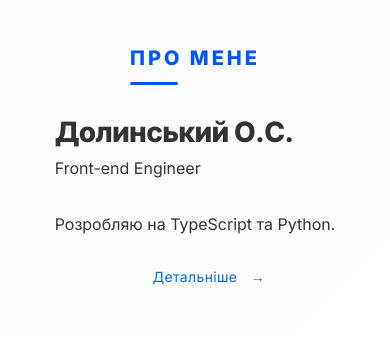
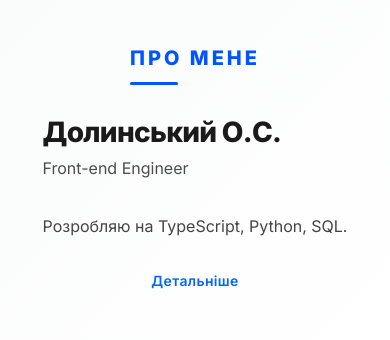
Before and after one commit to alexdolya08170-web/routers, a React (Vite) app: page / in a window 390 px wide. Shown: the part 1312-1652 px from the top of the page. Built offline with nearby package versions, Linux system fonts and the light colour scheme.

Commit message:
Update page

```diff
--- a/src/components/Footer.tsx
+++ b/src/components/Footer.tsx
@@ -14,7 +14,7 @@ export function Footer() {
       <p className={styles.subtitle}>
         Давайте обговоримо деталі
       </p>
-      <a href="mailto:your@email.com" className={styles.button}>
+      <a href="mailto:alexdolya08170@gmail.com" className={styles.button}>
         Зв'язатися зі мною
       </a>
     </div>
--- a/src/routes/index.module.scss
+++ b/src/routes/index.module.scss
@@ -1,11 +1,7 @@
-/* =========================================
-   GLOBAL SMOOTH SCROLL (Додати в початок)
-   ========================================= */
 :global {
   html {
     scroll-behavior: smooth;
   }
-
   @media (prefers-reduced-motion: reduce) {
     html {
       scroll-behavior: auto;
@@ -13,9 +9,6 @@
   }
 }
 
-  /* =========================================
-     ANIMATIONS
-     ========================================= */
 @keyframes fadeInUp {
   from { opacity: 0; transform: translateY(2rem); }
   to { opacity: 1; transform: translateY(0); }
@@ -42,10 +35,14 @@
   100% { transform: translate(-20px, 20px) scale(0.95); }
 }
 
-  /* =========================================
-     BASE RESET & TYPOGRAPHY
-     ========================================= */
 *, *::before, *::after { box-sizing: border-box; }
+
+html, body {
+  width: 100%;
+  overflow-x: hidden;
+  margin: 0;
+  padding: 0;
+}
 
 :root {
   -webkit-font-smoothing: antialiased;
@@ -63,12 +60,10 @@
   letter-spacing: 0;
 }
 
-  /* =========================================
-     FADE IN SECTION
-     ========================================= */
 .homePage {
   width: 100%;
   overflow-x: hidden;
+  position: relative;
 }
 
 .parallaxShape {
@@ -89,14 +84,13 @@
   }
 }
 
-  /* =========================================
-     HERO SECTION
-     ========================================= */
 .hero {
   position: relative;
   width: 100%;
+  max-width: 100vw;
   min-height: 100vh;
   overflow: hidden;
+  overflow-x: hidden;
   display: flex;
   align-items: center;
   justify-content: flex-start;
@@ -104,13 +98,11 @@
   background-color: #0055ff;
   background-image: radial-gradient(circle at 50% 50%, #0066ff 0%, #0044cc 100%);
   z-index: 1;
-    will-change: contents;
 
   &::before {
     content: '';
     position: absolute;
-      top: 0; left: 0;
-      width: 100%; height: 100%;
+    inset: 0;
     background-image:
       linear-gradient(rgba(255,255,255,0.05) 1px, transparent 1px),
       linear-gradient(90deg, rgba(255,255,255,0.05) 1px, transparent 1px);
@@ -130,6 +122,8 @@
     animation: moveBlob 20s infinite alternate ease-in-out;
     will-change: transform;
     z-index: 1;
+    max-width: 100vw;
+    max-height: 100vh;
   }
 
   .glowBlob__1 {
@@ -180,6 +174,7 @@
     position: relative;
     z-index: 10;
     max-width: 700px;
+    width: 100%;
     color: white;
     text-align: left;
     padding-left: 100px;
@@ -210,16 +205,14 @@
     font-weight: 400;
     line-height: 1.5;
     color: inherit;
-      font-size: 1.125rem;
+    font-size: clamp(0.875rem, 2.5vw, 1.25rem);
     line-height: 1.75;
-      font-size: 14px;
     font-weight: 500;
     margin-bottom: 3rem;
     color: rgba(255,255,255,0.95);
     max-width: 600px;
     animation-delay: 0.2s;
     letter-spacing: 0.025em;
-      font-size: clamp(0.875rem, 2.5vw, 1.25rem);
   }
 
   @media (max-width: 768px) {
@@ -238,26 +231,20 @@
     }
 
     &__title {
-        font-family: 'Inter', 'Segoe UI', 'Roboto', 'Helvetica Neue', Arial, sans-serif;
       font-weight: 800;
       line-height: 1.1;
       letter-spacing: -0.025em;
       color: inherit;
-        font-size: clamp(2rem, 6vw, 3.5rem);
       font-size: clamp(2rem, 8vw, 3rem) !important;
       text-align: left;
       margin-bottom: 0.75rem;
     }
 
     &__subtitle {
-        font-family: 'Inter', 'Segoe UI', 'Roboto', 'Helvetica Neue', Arial, 'Noto Sans', 'Liberation Sans', sans-serif;
-        font-weight: 400;
-        line-height: 1.5;
+      font-weight: 600;
+      line-height: 1.75;
       color: inherit;
-        font-size: 1.125rem;
-        line-height: 1.75;
       font-size: clamp(1.125rem, 4vw, 1.5rem) !important;
-        font-weight: 600;
       text-align: left;
       margin-bottom: 2rem;
       max-width: 100%;
@@ -274,9 +261,6 @@
   }
 }
 
-  /* =========================================
-     ABOUT SECTION
-     ========================================= */
 .about {
   padding: 6rem 10%;
   background: linear-gradient(135deg, #f8f9fa 0%, white 100%);
@@ -308,17 +292,15 @@
 
   .title {
     font-family: 'Inter', 'Segoe UI', 'Roboto', 'Helvetica Neue', Arial, sans-serif;
-      font-size: 2rem;
+    font-size: 1.5rem;
     font-weight: 800;
     text-transform: uppercase;
-      letter-spacing: 2px;
+    letter-spacing: 0.15em;
     color: #0055ff;
     margin-bottom: 2.5rem;
     display: inline-block;
     position: relative;
     text-align: left;
-      font-size: 1.5rem;
-      letter-spacing: 0.15em;
 
     &::after {
       content: '';
@@ -351,11 +333,8 @@
     line-height: 1.5;
     color: inherit;
     font-size: 1rem;
-      color: #666;
+    color: rgba(0,0,0, 0.7);
     margin-bottom: 2rem;
-      font-weight: 500;
-      color: rgba(0,0,0, 0.7);
-      font-weight: 400;
     text-align: left;
   }
 
@@ -394,18 +373,12 @@
     align-items: center;
     font-size: 0.875rem;
     font-weight: 600;
-      color: #0055ff;
+    color: #0066ff;
     text-decoration: none;
     transition: transform 0.2s ease, color 0.2s ease;
-      font-family: 'Inter', 'Segoe UI', 'Roboto', 'Helvetica Neue', Arial, 'Noto Sans', 'Liberation Sans', sans-serif;
-      font-weight: 400;
-      line-height: 1.5;
-      color: inherit;
-      font-size: 0.875rem;
     line-height: 1.3;
     margin-top: 0.5rem;
     letter-spacing: 0.025em;
-      color: #0066ff;
     position: relative;
 
     &:hover {
@@ -418,15 +391,6 @@
       margin-left: 0.5rem;
       transition: transform 0.2s ease;
       font-weight: 700;
-        width: auto;
-        height: auto;
-        bottom: auto;
-        left: 90px;
-        top: 0px;
-        background: none;
-        border: none;
-        transform: none;
-        transform-origin: initial;
     }
 
     &:hover::after {
@@ -512,25 +476,15 @@
       margin-bottom: 2rem;
     }
     .name {
-        font-family: 'Inter', 'Segoe UI', 'Roboto', 'Helvetica Neue', Arial, sans-serif;
       font-weight: 800;
       line-height: 1.1;
       letter-spacing: -0.025em;
-        color: inherit;
       font-size: 1.75rem;
     }
     .role {
-        font-family: 'Inter', 'Segoe UI', 'Roboto', 'Helvetica Neue', Arial, 'Noto Sans', 'Liberation Sans', sans-serif;
-        font-weight: 400;
-        line-height: 1.5;
-        color: inherit;
       font-size: 1rem;
     }
     .description {
-        font-family: 'Inter', 'Segoe UI', 'Roboto', 'Helvetica Neue', Arial, 'Noto Sans', 'Liberation Sans', sans-serif;
-        font-weight: 400;
-        line-height: 1.5;
-        color: inherit;
       font-size: 1rem;
     }
     .imageWrapper {
@@ -539,9 +493,6 @@
   }
 }
 
-  /* =========================================
-     WORKS SECTION
-     ========================================= */
 .works {
   padding: 6rem 10%;
   background-color: white;
@@ -729,25 +680,19 @@
   }
 }
 
-  /* =========================================
-     SCROLL TO TOP BUTTON
-     ========================================= */
 .scroll-top {
   position: fixed;
   bottom: 2rem;
   right: 2rem;
-
   font-family: 'Inter', 'Segoe UI', 'Roboto', 'Helvetica Neue', Arial, sans-serif;
   font-size: 0.875rem;
   font-weight: 600;
   line-height: 1;
   letter-spacing: -0.025em;
-
   width: 48px;
   height: 48px;
   border-radius: 50%;
   padding: 0;
-
   background: #0055ff;
   border: none;
   cursor: pointer;
@@ -797,9 +742,6 @@
   }
 }
 
-  /* =========================================
-     ACCESSIBILITY & PRINT
-     ========================================= */
 @media (prefers-reduced-motion: reduce) {
   *, *::before, *::after {
     animation-duration: 0.01ms !important;
--- a/src/routes/index.tsx
+++ b/src/routes/index.tsx
@@ -141,7 +141,7 @@ function HomePage() {
               <h3 className={styles.name}>Долинський О.С.</h3>
               <p className={styles.role}>Front-end Engineer</p>
               <p className={styles.description}>
-                Розробляю на TypeScript та Python.
+                Розробляю на TypeScript, Python, SQL.
               </p>
               <Link to="/about" className={styles.aboutLink}>Детальніше</Link>
             </div>
```
Lines whose indentation alone changed are shown as unchanged.
